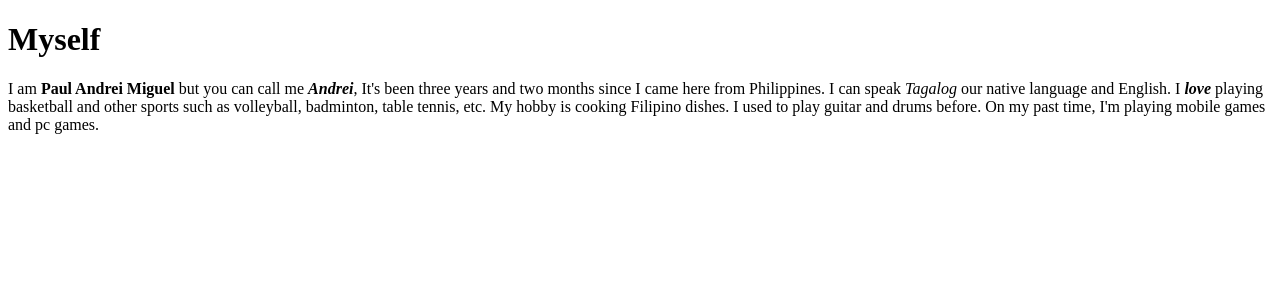
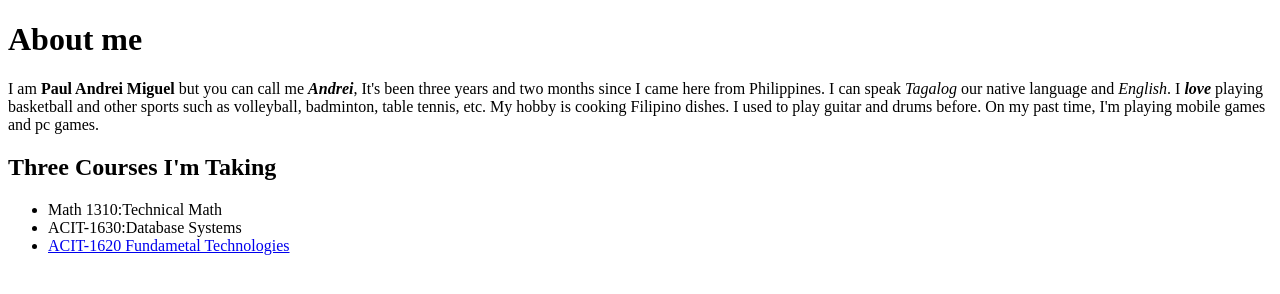
Before and after one commit to PaulAndreiMiguel/my_personal_website, a plain HTML site: page index.html in a window 1280 px wide. Drawn offline with Linux system fonts and the light colour scheme.

```diff
--- a/index.html
+++ b/index.html
@@ -1,12 +1,20 @@
 <!DOCTYPE html>
 <html lang="en">
 <head>
-    <title> Paragraph about Me</title>
+    <title> My Personal Website</title>
     <meta cahrset="utf-8">
 </head>
 <body>
-    <h1> Myself</h1>
-    <p> I am <b>Paul Andrei Miguel</b> but you can call me <em><strong>Andrei</strong></em>,  It's been three years and two months since I came here from Philippines. I can speak <em>Tagalog</em> our native language and English. I <em><strong>love</strong></em> playing basketball and other sports such as volleyball, badminton, table tennis, etc. My hobby is cooking Filipino dishes. I used to play guitar and drums before. On my past time, I'm playing mobile games and pc games.  </p>
+    <h1> About me</h1>
+    <p> I am <b>Paul Andrei Miguel</b> but you can call me <em><strong>Andrei</strong></em>,  It's been three years and two months since I came here from Philippines. I can speak <em>Tagalog</em> our native language and <em>English</em>. I <em><strong>love</strong></em> playing basketball and other sports such as volleyball, badminton, table tennis, etc. My hobby is cooking Filipino dishes. I used to play guitar and drums before. On my past time, I'm playing mobile games and pc games.  </p>
 
-    <h2></h2>
+    <h2>Three Courses I'm Taking</h2>
+    <p>
+        <ul>
+            <li>Math 1310:Technical Math</li>
+            <li>ACIT-1630:Database Systems</li>
+            <li><a href="https://learn.bcit.ca/d2l/home/914252"> ACIT-1620 Fundametal Technologies</a></li>
+        </ul>
+    </p>
 </body>
+</html>
```
